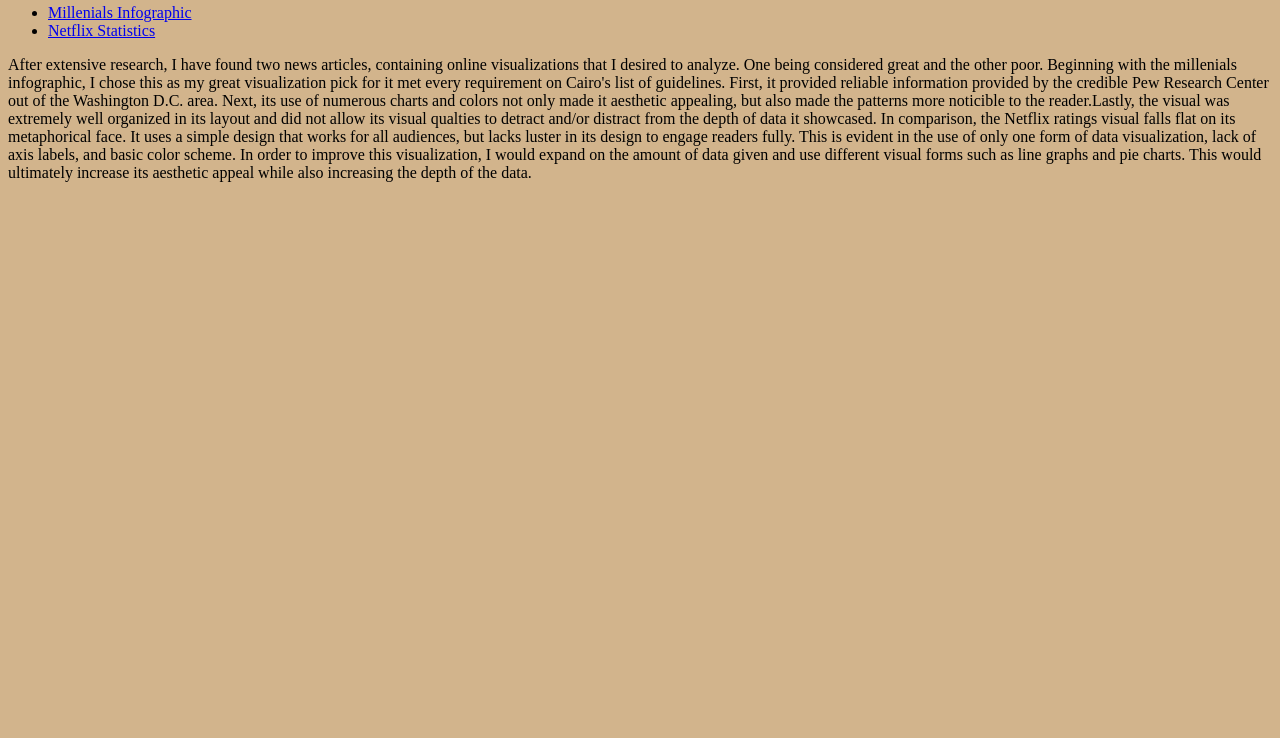
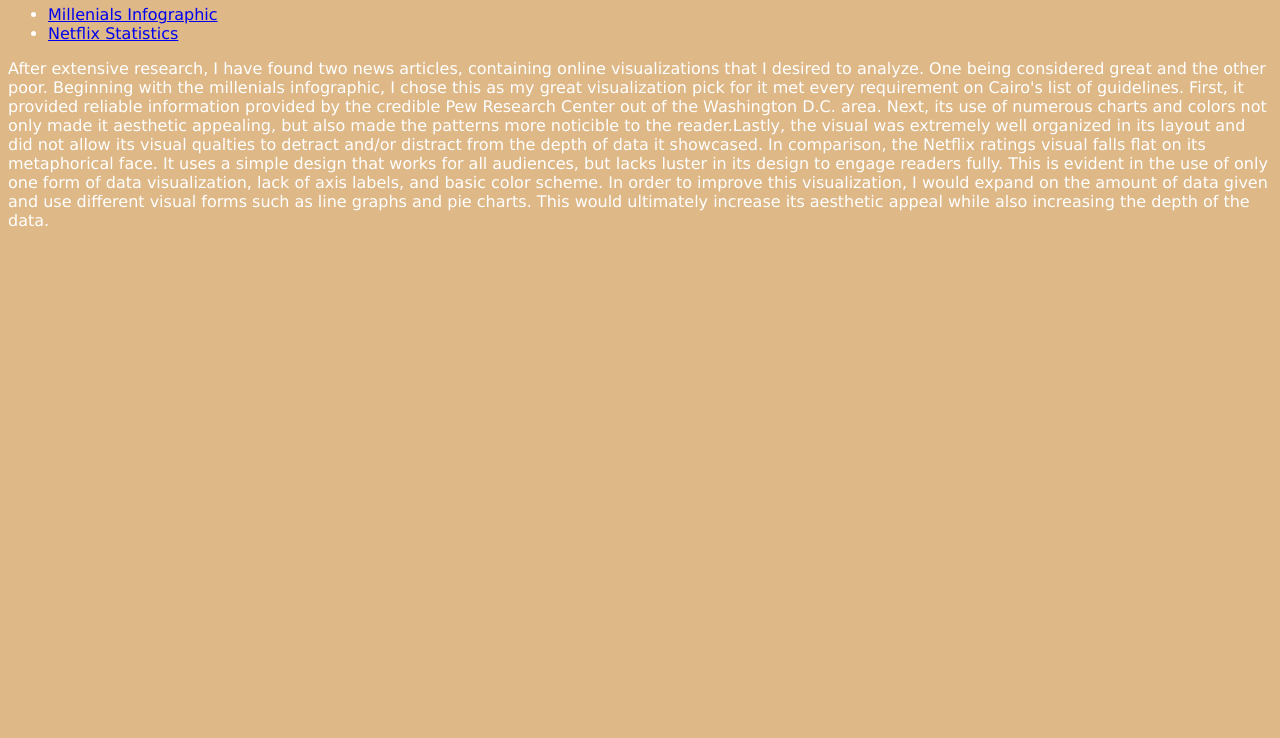
Before and after one commit to willbritt/twoVisuals, a plain HTML site: page index.html in a window 1280 px wide. Shown: the part 62-800 px from the top of the page. Drawn offline with Linux system fonts and the light colour scheme.

Commit message:
Update index.html

```diff
--- a/index.html
+++ b/index.html
@@ -2,8 +2,9 @@
   <style type=text/css>
 
 body {
-  color: black;
-  background-color: #D2B48C; }
+  font-family: Verdana;
+  color: white;
+  background-color: #DEB887; }
 h1 {
   color: red;
    }
```
